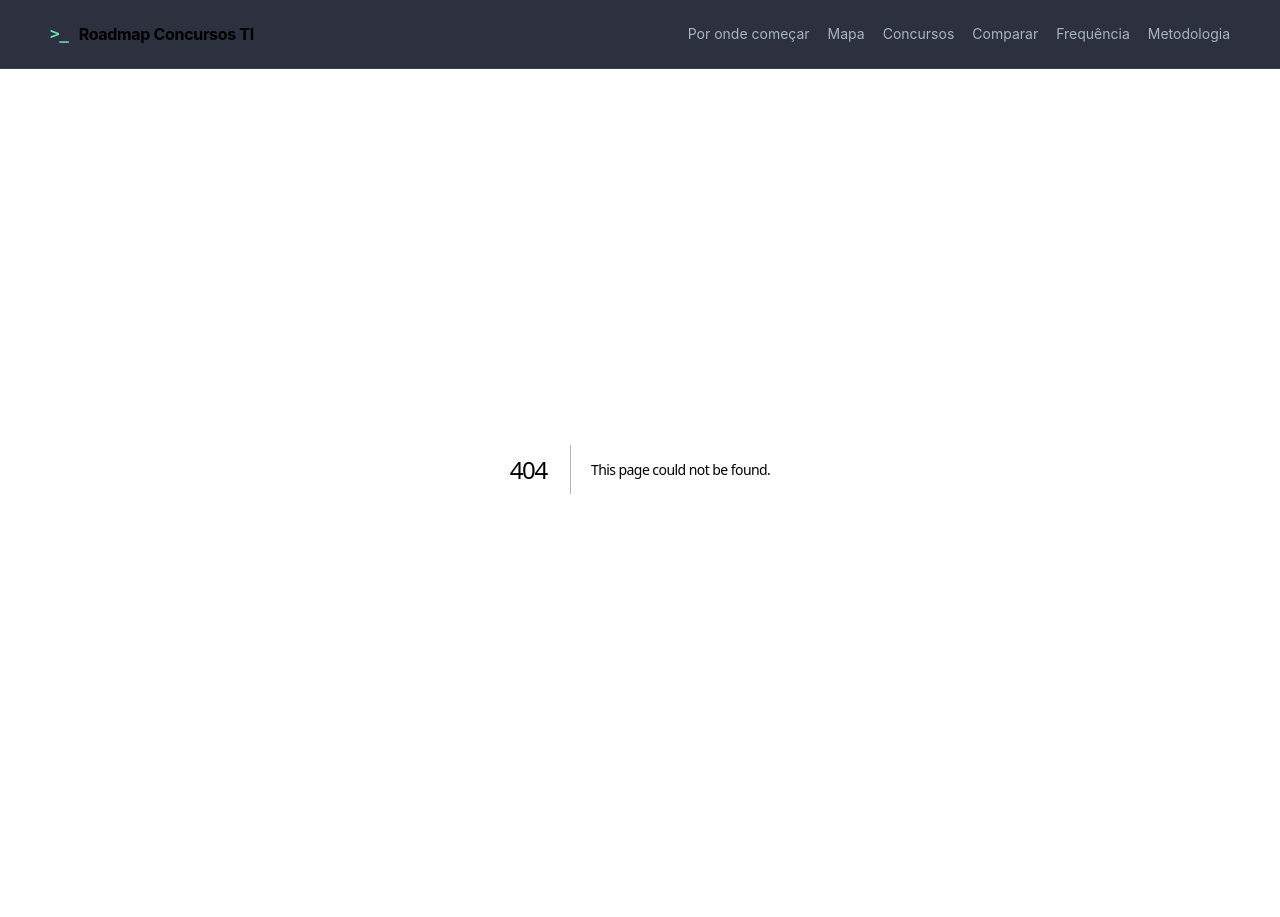
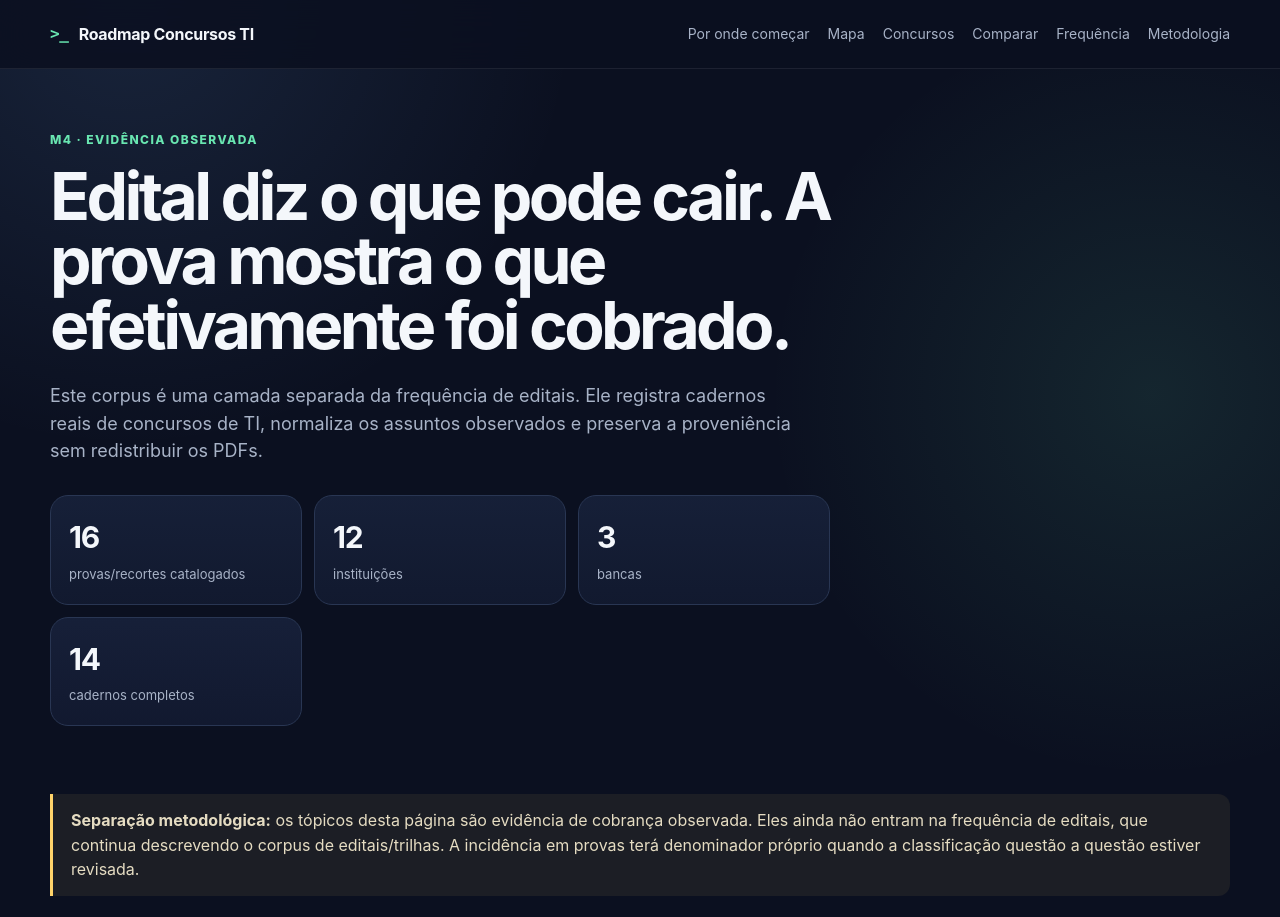
Before and after one commit to cvaraujo11/roadmap-concursos-ti, a Next.js app: page /provas in a window 1280 px wide. Before the commit this address had no page. Shown: the top 917 px of the page. Built offline with nearby package versions, Linux system fonts and the light colour scheme.

Commit message:
feat(m4): cria rota de provas reais

```diff
--- /dev/null
+++ b/src/app/provas/page.tsx
@@ -0,0 +1,32 @@
+import { ExamExplorer } from "@/components/ExamExplorer";
+import { exams } from "@/data/exams";
+
+export default function ProvasPage() {
+  const institutions = new Set(exams.map((exam) => exam.institution)).size;
+  const organizers = new Set(exams.map((exam) => exam.organizer)).size;
+  const complete = exams.filter((exam) => exam.scope === "caderno-completo").length;
+
+  return (
+    <>
+      <section className="page-head">
+        <div className="container">
+          <div className="eyebrow">M4 · evidência observada</div>
+          <h1>Edital diz o que pode cair. A prova mostra o que efetivamente foi cobrado.</h1>
+          <p>Este corpus é uma camada separada da frequência de editais. Ele registra cadernos reais de concursos de TI, normaliza os assuntos observados e preserva a proveniência sem redistribuir os PDFs.</p>
+          <div className="stats compact-stats">
+            <div className="stat"><strong>{exams.length}</strong><span>provas/recortes catalogados</span></div>
+            <div className="stat"><strong>{institutions}</strong><span>instituições</span></div>
+            <div className="stat"><strong>{organizers}</strong><span>bancas</span></div>
+            <div className="stat"><strong>{complete}</strong><span>cadernos completos</span></div>
+          </div>
+        </div>
+      </section>
+      <section className="section">
+        <div className="container">
+          <div className="notice" style={{ marginBottom: 22 }}><strong>Separação metodológica:</strong> os tópicos desta página são evidência de cobrança observada. Eles ainda não entram na frequência de editais, que continua descrevendo o corpus de editais/trilhas. A incidência em provas terá denominador próprio quando a classificação questão a questão estiver revisada.</div>
+          <ExamExplorer />
+        </div>
+      </section>
+    </>
+  );
+}
```
